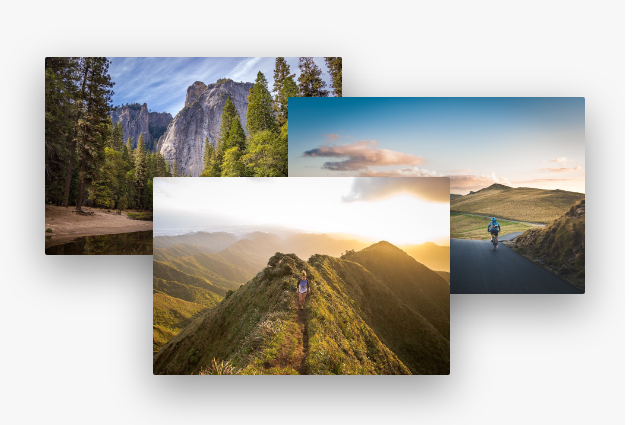
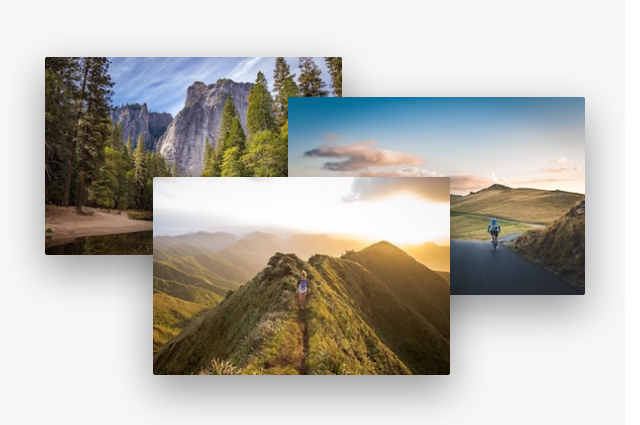
Before and after one commit to Toyurc/Natours, a website: page index.html in a window 1280 px wide. Shown: the part 943-1368 px from the top of the page, 625-1265 px from the left. Drawn offline with Linux system fonts and the light colour scheme.

Commit message:
Feat: adds resolution switching and density switching for composition

```diff
--- a/index.html
+++ b/index.html
@@ -85,9 +85,13 @@
                 </div>
                 <div class="col-1-of-2">
                     <div class="composition">
-                        <img src="img/nat-1-large.jpg" alt="photo 1" class="composition__photo composition__photo--p1">
+                        <!-- Resolution Thingy -->
+                        <img srcset="img/nat-1.jpg 300w, img/nat-1-large.jpg 1000w"  sizes="(max-width: 900px) 20vw,(max-width: 600px) 30vw, 300px" alt="photo 1" class="composition__photo composition__photo--p1">
+                        <img srcset="img/nat-2.jpg 300w, img/nat-2-large.jpg 1000w"  sizes="(max-width: 900px) 20vw,(max-width: 600px) 30vw, 300px" alt="photo 2" class="composition__photo composition__photo--p2">
+                        <img srcset="img/nat-3.jpg 300w, img/nat-3-large.jpg 1000w"  sizes="(max-width: 900px) 20vw,(max-width: 600px) 30vw, 300px" alt="photo 3" class="composition__photo composition__photo--p3">
+                        <!-- <img src="img/nat-1-large.jpg" alt="photo 1" class="composition__photo composition__photo--p1">
                         <img src="img/nat-2-large.jpg" alt="photo 2" class="composition__photo composition__photo--p2">
-                        <img src="img/nat-3-large.jpg" alt="photo 3" class="composition__photo composition__photo--p3">
+                        <img src="img/nat-3-large.jpg" alt="photo 3" class="composition__photo composition__photo--p3"> -->
                     </div>
                 </div>
             </div>
@@ -364,7 +368,7 @@
         <div class="footer__logo-box">
             <!-- Art direction: different images for different view port width -->
             <picture class="footer__logo">
-                <source srcset="img/logo-green-small-1x.png 1x, img/logo-green-small-2x.png 2x" media="(max-width: 37.5rem)">
+                <source srcset="img/logo-green-small-1x.png 1x, img/logo-green-small-2  x.png 2x" media="(max-width: 37.5rem)">
                 <img srcset="img/logo-green-1x.png 1x, img/logo-green-2x.png 2x" alt="full logo" class="footer__logo">
             </picture>
             <!-- Density switching with html: changing image when using low res and hi res screens  -->
```
